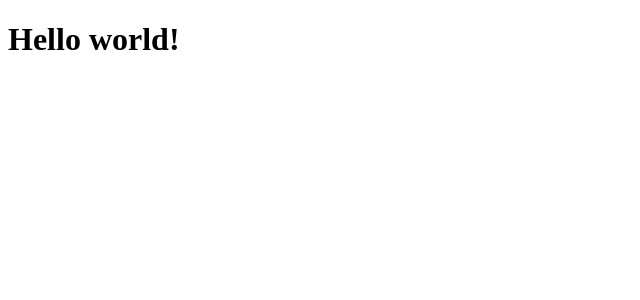
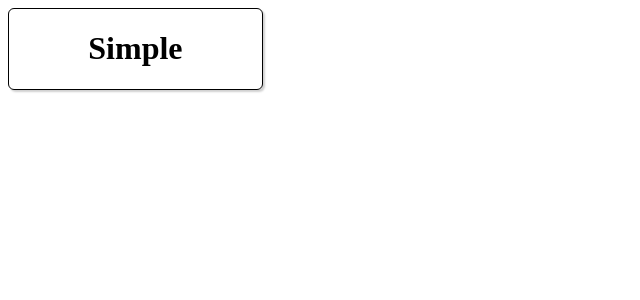
Before and after one commit to wcri59-fitness-app/fitness-app, a React app: page / in a window 1280 px wide. Shown: the top 300 px of the page, without its empty margins (0-640 px from the left). Built offline with nearby package versions, Linux system fonts and the light colour scheme.

Commit message:
workoutCard

```diff
--- /dev/null
+++ b/src/components/WorkoutCard.js
@@ -0,0 +1,64 @@
+//should render a workout that exists within totalWorkout state array
+import React from "react";
+let cards = []
+
+function getName(id, userId){
+  /* /////////////////////////////////////////////////////////////////////////////////////////////////////////////////////////////////////////////////////////
+  //  This function expects to receive a workout ID.
+  //  It will then make a request to the backend database and gather the workout name.
+  //  It will then populate the workout card with the received name.
+  */ /////////////////////////////////////////////////////////////////////////////////////////////////////////////////////////////////////////////////////////
+  // fetch('/getCard',{method:"POST", body: {/*INSERT SQL QUERY HERE USING ID*/}, headers:{"Content-Type": "application/json"}})
+}
+
+function displayInfo(userId, array){
+  /* /////////////////////////////////////////////////////////////////////////////////////////////////////////////////////////////////////////////////////////
+  //  This function expects to receive a workout ID.
+  //  It will then make a request to the backend database and gather the workout exercises.
+  //  It will then construct them into an array, and then pass on the data to another function that will populate and generate the exercise description
+  //  in the workout card.
+  */ /////////////////////////////////////////////////////////////////////////////////////////////////////////////////////////////////////////////////////////
+  //const exerciseArr = [];
+  // console.log(userId)
+  let id="cardContainer"
+  document.getElementById(id).style.display = 'flex';
+  document.getElementById(id).innerHTML = 'Loading. . . '
+  populateCard(array);
+  // exerciseData = populateCard(exerciseArr)
+}
+
+function populateCard(array){
+  /* /////////////////////////////////////////////////////////////////////////////////////////////////////////////////////////////////////////////////////////
+  //  This function expects to receive an array
+  //  It will then populate a div for each workout
+  //  It will then store them in an array, and then return the array
+  */ /////////////////////////////////////////////////////////////////////////////////////////////////////////////////////////////////////////////////////////
+  document.getElementById('cardContainer').innerHTML = ''
+  array.map((el) => {
+    console.log(el)
+      document.getElementById('cardContainer').innerHTML +=
+`        <div class=exercise> <strong>${el.name.toUpperCase()}</strong> <div class=randp><div class=reps><strong>Reps</strong>: ${el.reps} </div><div>&nbsp;&nbsp;x&nbsp;&nbsp;</div><div class=sets><strong>Sets</strong>: ${el.sets}</div></div></div> `
+    }
+  )
+}
+
+function collapseCard(){
+  document.getElementById('cardContainer').style.display = 'none';
+}
+
+const WorkoutCard = (array) => {
+  let exerciseData;
+  array = [{name: 'pushup',reps: 20,sets: 3},{name: 'pullup', reps:5, sets:3},{name:"situps", reps:40, sets:3}]
+//placeholder workout name
+const workoutName = "Simple"
+// const cardId = `card${id}`
+  return(
+    <div className="workoutCard" id="cards" onMouseEnter={() => displayInfo('cards', array)} onMouseLeave={() => collapseCard()}>
+      <h1 className="cardName">{workoutName}</h1>
+      <div id="cardContainer" onClick={() => console.log(cards)}>
+      </div>
+    </div>
+  )
+}
+
+export default WorkoutCard;
--- a/src/components/WorkoutCard.jsx
+++ /dev/null
@@ -1 +0,0 @@
-//should render a workout that exists within totalWorkout state array
--- a/src/index.js
+++ b/src/index.js
@@ -4,12 +4,12 @@ import App from './components/App.js';
 import { BrowserRouter } from 'react-router-dom';
 import './styles/styles.css';
 import store from './store.js';
-
+import WorkoutCard from './components/WorkoutCard.js';
 const root = ReactDOM.createRoot(
     document.getElementById('root')
 );
 
 root.render(
     <BrowserRouter store={store}>
-        <App />
+        <WorkoutCard />
     </BrowserRouter>);
--- a/src/styles/styles.css
+++ b/src/styles/styles.css
@@ -0,0 +1,29 @@
+.workoutCard{
+  display: flex;
+  height: 25%;
+  width: 20%;
+  flex-direction: column;
+  align-items: center;
+  justify-content: space-around;
+  border-style: solid;
+  border-width: 1px;
+  border-radius: 6px;
+  box-shadow: 2px 2px 2px rgb(208, 208, 208);
+  overflow: auto;
+
+}
+
+#cardContainer{
+  flex-direction: column;
+}
+
+.exercise{
+  display: flex;
+  flex-direction: column;
+  min-width: 130px;
+}
+
+.randp{
+  display: flex;
+  flex-direction: row;
+}
--- a/src/workoutSlice.js
+++ b/src/workoutSlice.js
@@ -16,7 +16,7 @@ export const workoutSlice = createSlice({
 
       },
       addExercise: (state) => {
-
+        // initialState.currentWorkout.push(state)
       },
       deleteExercise: (state) => {
 
```
Also changed, not shown: src/routes.js (added, +8 -0 lines).
